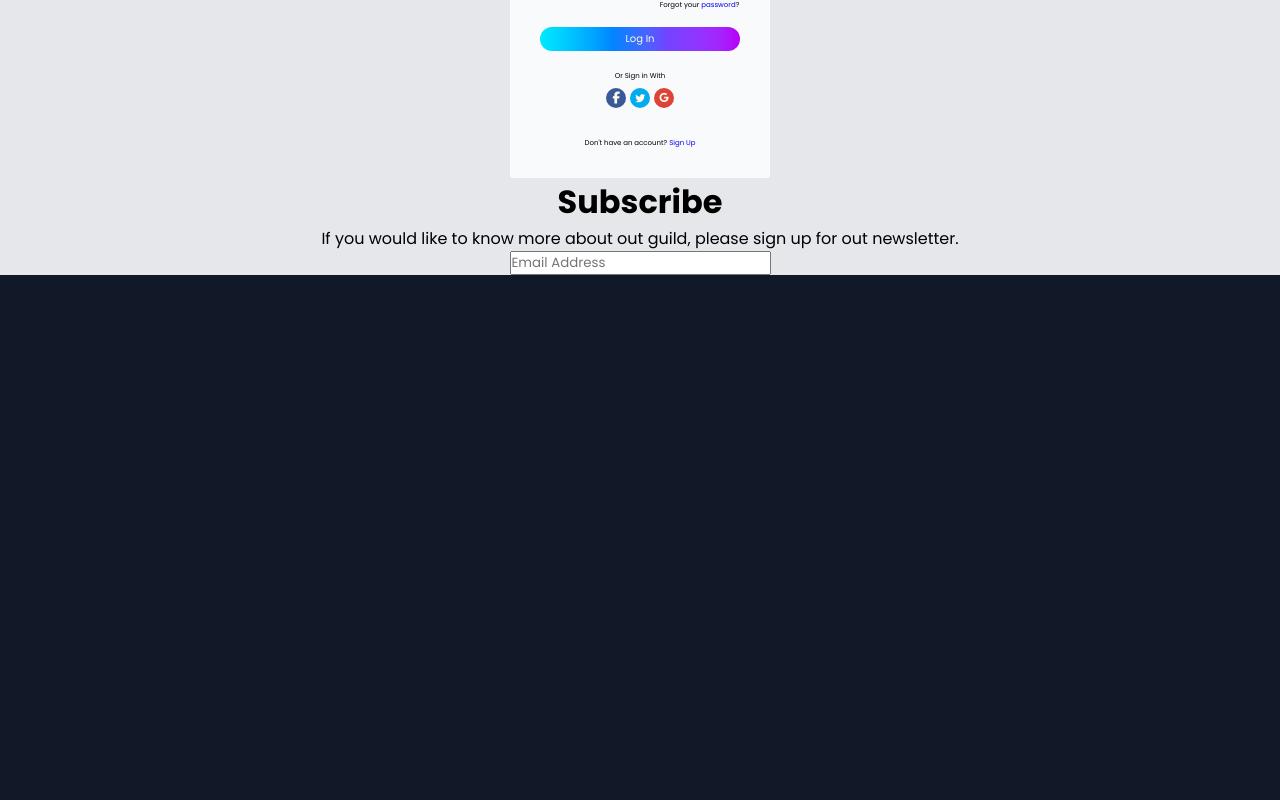
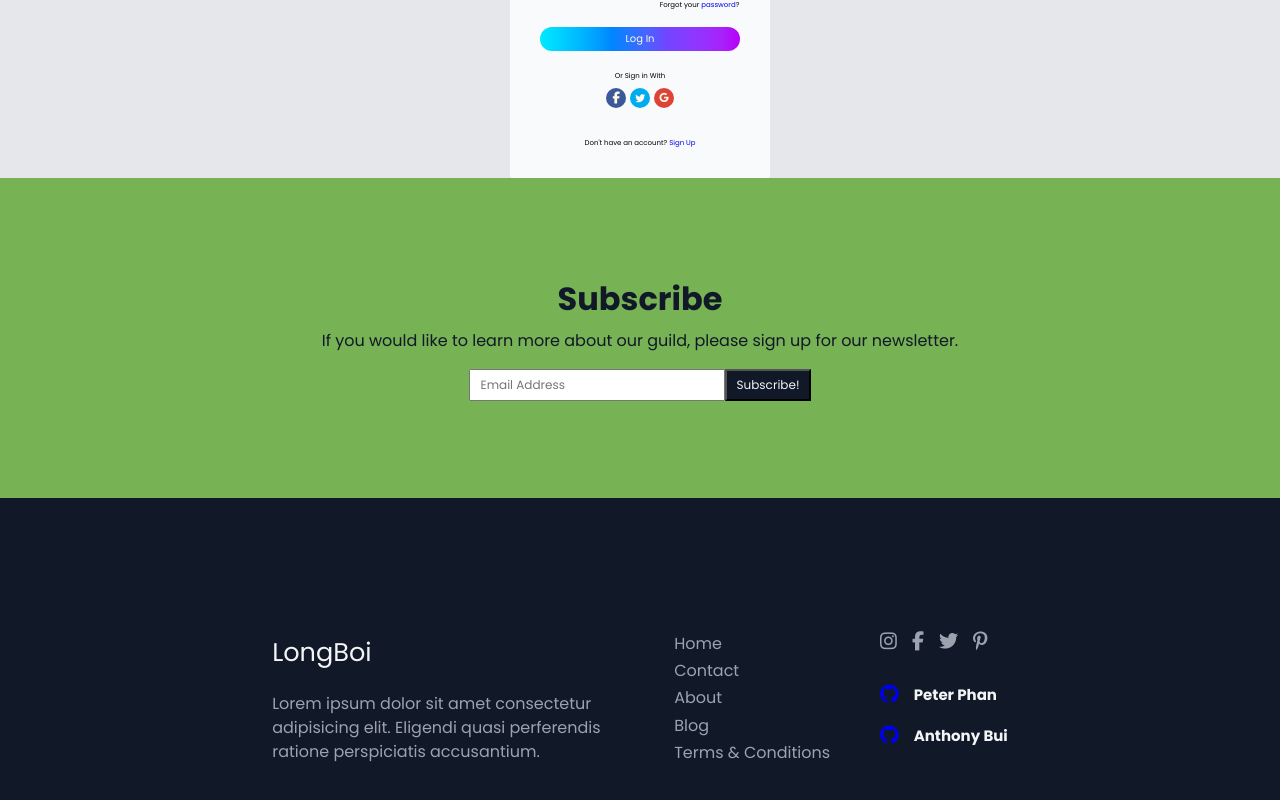
Before and after one commit to peterphan20/Guild-roster, a React (Create React App) app: page /login in a window 1280 px wide. Shown: the part 244-1044 px from the top of the page. Before the commit the page ends 800 px from the top, so only its background shows below. Built offline with nearby package versions, Linux system fonts and the light colour scheme.

Commit message:
feat: created footer and styled

```diff
--- a/src/components/Footer.js
+++ b/src/components/Footer.js
@@ -4,9 +4,50 @@ import styled from "styled-components";
 const Footer = () => {
 	return (
 		<StyledFooter>
-			<h1>Subscribe</h1>
-			<p>If you would like to know more about out guild, please sign up for out newsletter.</p>
-			<input type="email" placeholder="Email Address" required />
+			<SubscribeContainer>
+				<h1>Subscribe</h1>
+				<p>If you would like to learn more about our guild, please sign up for our newsletter.</p>
+				<div className="email-input-btn">
+					<input type="email" placeholder="Email Address" required />
+					<button>Subscribe!</button>
+				</div>
+			</SubscribeContainer>
+			<FooterLinks>
+				<AboutUsSection>
+					<h1>LongBoi</h1>
+					<p>
+						Lorem ipsum dolor sit amet consectetur adipisicing elit. Eligendi quasi perferendis
+						ratione perspiciatis accusantium.
+					</p>
+				</AboutUsSection>
+				<UsefulLinksSection>
+					<p>Home</p>
+					<p>Contact</p>
+					<p>About</p>
+					<p>Blog</p>
+					<p>Terms & Conditions</p>
+				</UsefulLinksSection>
+				<SocialMediaSection>
+					<div className="footer-icons">
+						<i className="fab fa-instagram instagram"></i>
+						<i className="fab fa-facebook-f facebook"></i>
+						<i className="fab fa-twitter twitter"></i>
+						<i class="fab fa-pinterest-p pinterest"></i>
+					</div>
+					<div className="github-individual">
+						<a href="https://github.com/peterphan20">
+							<i className="fab fa-github"></i>
+						</a>
+						<h3>Peter Phan</h3>
+					</div>
+					<div className="github-individual">
+						<a href="https://github.com/anthonybui94">
+							<i className="fab fa-github"></i>
+						</a>
+						<h3>Anthony Bui</h3>
+					</div>
+				</SocialMediaSection>
+			</FooterLinks>
 		</StyledFooter>
 	);
 };
@@ -14,9 +55,122 @@ const Footer = () => {
 export default Footer;
 
 const StyledFooter = styled.footer`
-	background-color: #e5e7eb;
 	display: flex;
 	flex-direction: column;
 	justify-content: center;
 	align-items: center;
 `;
+const SubscribeContainer = styled.div`
+	background-color: rgb(119, 178, 85);
+	color: #111827;
+	display: flex;
+	flex-direction: column;
+	justify-content: center;
+	align-items: center;
+	width: 100%;
+	height: 20em;
+
+	h1 {
+		font-size: 2em;
+		font-weight: 700;
+		padding-bottom: 5px;
+	}
+	p {
+		font-size: 1em;
+		font-weight: 400;
+		padding-bottom: 1em;
+	}
+	input {
+		font-size: 12px;
+		padding: 5px 10px;
+		outline: none;
+	}
+	button {
+		background-color: #111827;
+		color: #f3f4f6;
+		font-size: 12px;
+		outline: none;
+		padding: 5px 10px;
+		cursor: pointer;
+	}
+`;
+const FooterLinks = styled.div`
+	background-color: #111827;
+	color: #9ca3af;
+	display: flex;
+	justify-content: center;
+	align-items: center;
+	gap: 50px;
+	width: 100%;
+	height: 400px;
+`;
+const AboutUsSection = styled.div`
+	display: flex;
+	flex-direction: column;
+	justify-content: center;
+	align-items: flex-start;
+	width: 22em;
+
+	h1 {
+		color: #f3f4f6;
+		font-size: 1.6em;
+		font-weight: 400;
+		padding-bottom: 20px;
+	}
+	p {
+		font-size: 1em;
+		font-weight: 400;
+		line-height: 1.5;
+	}
+`;
+const UsefulLinksSection = styled.div`
+	font-size: 1em;
+	font-weight: 400;
+	line-height: 1.7;
+	display: flex;
+	flex-direction: column;
+	justify-content: center;
+	align-items: flex-start;
+
+	p:hover {
+		color: rgb(119, 178, 85);
+		cursor: pointer;
+	}
+`;
+const SocialMediaSection = styled.div`
+	display: flex;
+	flex-direction: column;
+	justify-content: center;
+	align-items: flex-start;
+
+	.github-individual {
+		display: flex;
+		gap: 15px;
+
+		h3 {
+			color: #f3f4f6;
+			font-size: 15px;
+		}
+		i {
+			font-size: 1.2em;
+			padding-bottom: 1em;
+		}
+	}
+	.footer-icons {
+		display: flex;
+		justify-content: center;
+		align-items: center;
+		gap: 15px;
+		padding-bottom: 2em;
+
+		i {
+			font-size: 1.2em;
+			cursor: pointer;
+			transition: 0.3s ease;
+		}
+		i:hover {
+			color: #f3f4f6;
+			transform: scale(1.1);
+		}
+	}
+`;
```
